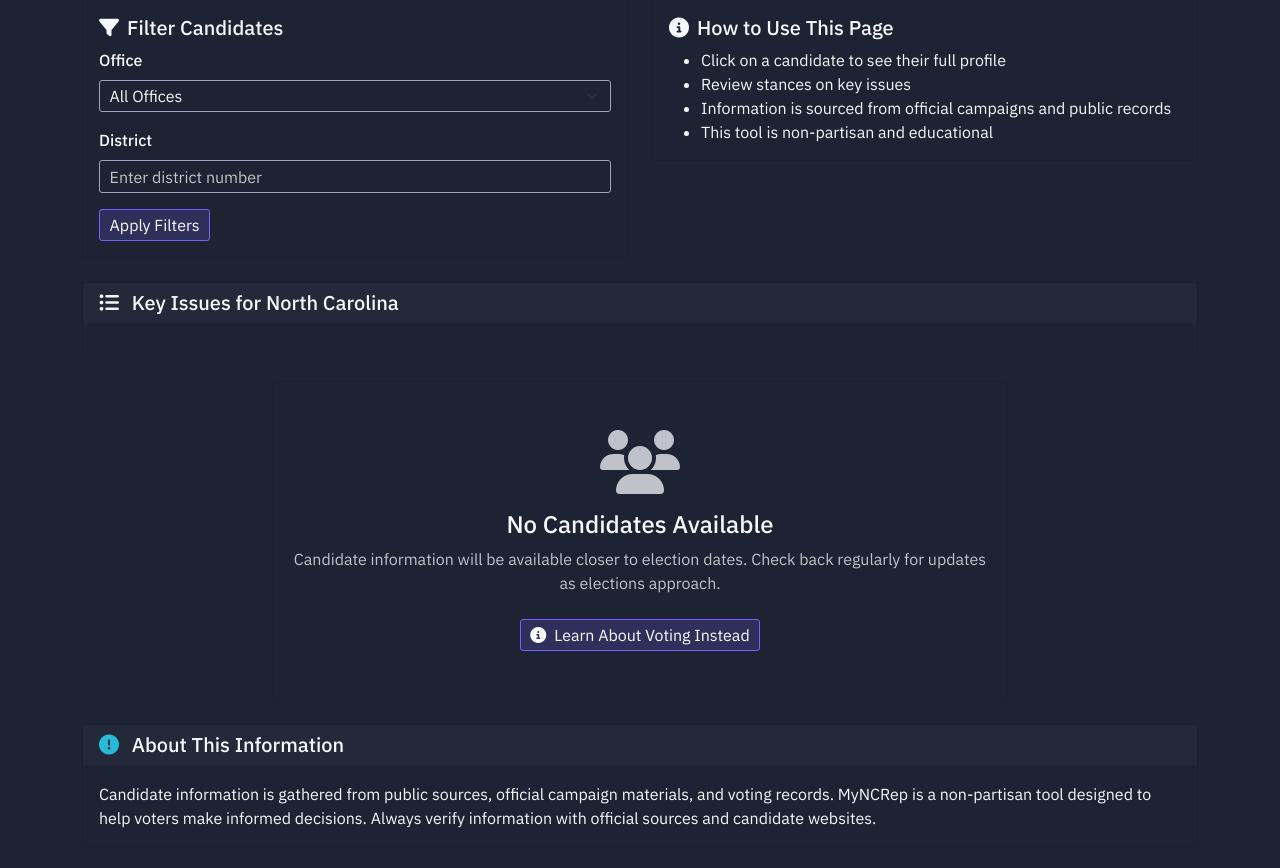
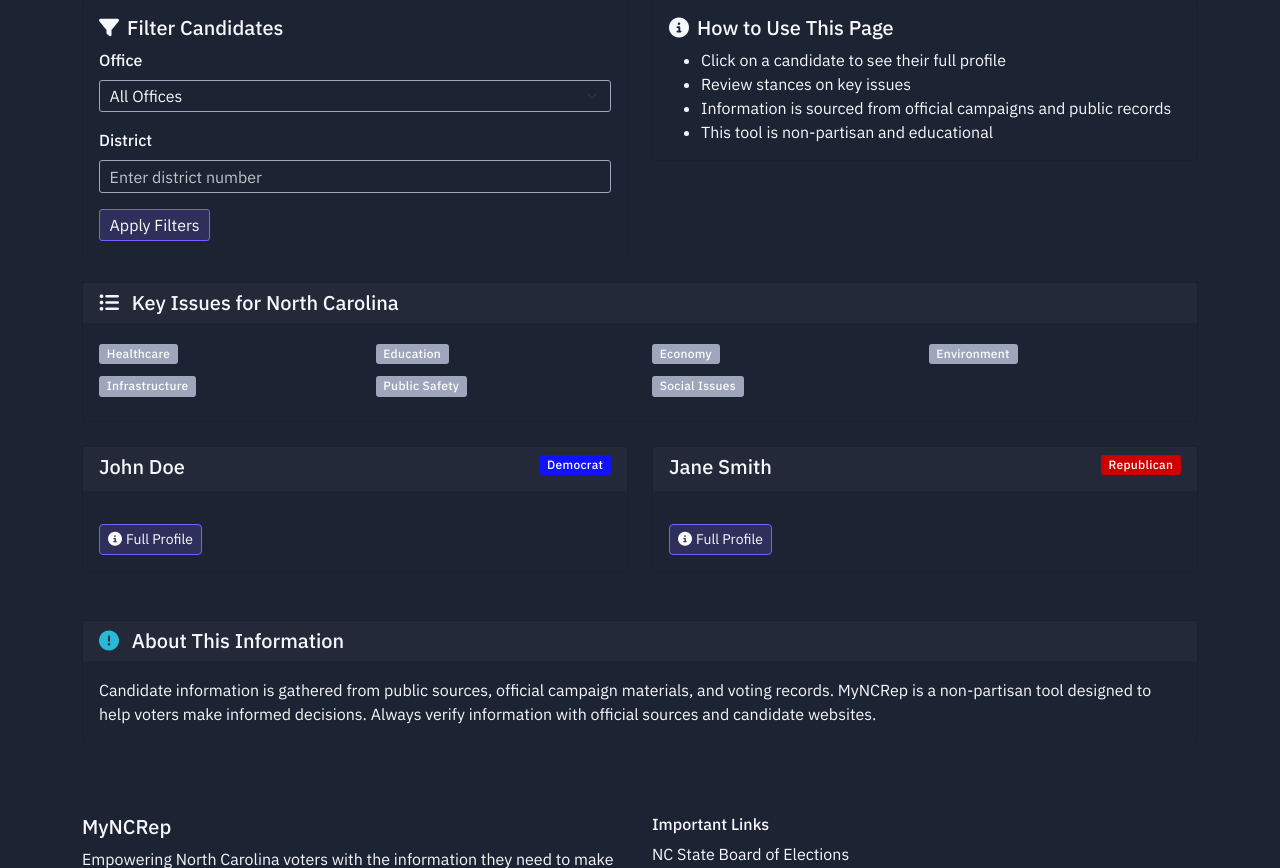
Before and after one commit to EvanY-74/CAC, a Flask app: page /candidates in a window 1280 px wide. Shown: the part 207-1075 px from the top of the page. Run offline with Flask 3, Linux system fonts and the light colour scheme.

Commit message:
Added basic framework for /candidates

```diff
--- a/data.py
+++ b/data.py
@@ -11,6 +11,22 @@ def get_data():
         print(f'Error: The file "{DATA_PATH}" was not found.')
     except json.JSONDecodeError:
         print(f'Error: Could not decode JSON from "{DATA_PATH}". Check for valid JSON format.')
+
+
+def get_all_candidates(attributes = None):
+    """
+    Get specified attributes of the candidates
+    [name, party] -> [{name: "candidate 1", party: "party 1"}, {name: "candidate 2", party: "party 2"}]
+    if attributes is None, every attribute will be returned
+    """
+    if attributes is None:
+        return get_data()['candidates']
+
+    if type(attributes) is not list:
+        attributes = [attributes]
+
+    return [{key: candidate[key] for key in attributes if key in candidate} for candidate in get_data()['candidates']]
+
 
 def search_candidates(attribute, value, unique=True, case_sensitive=False):
     """Search candidates by attribute (most often id or name)"""
@@ -31,12 +47,3 @@ def search_candidates(attribute, value, unique=True, case_sensitive=False):
                 results.append(candidate)
 
     return results
-
-
-def get_candidates(attributes):
-    """Get specified attributes of the candidates"""
-
-    if type(attributes) is not list:
-        attributes = [attributes]
-
-    return [{key: candidate[key] for key in attributes if key in candidate} for candidate in get_data()['candidates']]
--- a/routes.py
+++ b/routes.py
@@ -1,9 +1,11 @@
 from flask import render_template, request, redirect, url_for, flash, jsonify
 from app import app
+
+import data
 # from models import GovTerm, Candidate, CandidateStance, Election
 from api_services import get_polling_locations, get_representatives, get_elections
 import logging
-from datetime import datetime, date
+# from datetime import datetime, date
 
 @app.route('/')
 def index():
@@ -55,8 +57,10 @@ def submit_quiz():
 @app.route('/candidates')
 def candidates():
     """Display candidate information and stances"""
-    from flask import session
-    election_type = session.get('election_type', 'all')
+
+    #* Previous code to get and filter candidates (delete later if for sure not useful)
+    # from flask import session
+    # election_type = session.get('election_type', 'all')
 
     # Filter candidates based on election type if specified
     # if election_type == 'all':
@@ -65,16 +69,19 @@ def candidates():
     #     # This would need more sophisticated filtering based on user location
     #     candidates_list = Candidate.query.filter_by(office=election_type).all()
 
+    #* Evan's code
+    candidates_list = data.get_all_candidates()
+
     # Key issues to display
     key_issues = [
         'Healthcare', 'Education', 'Economy', 'Environment',
         'Infrastructure', 'Public Safety', 'Social Issues'
     ]
 
-    return render_template('candidates.html')
-    # return render_template('candidates.html',
-    #                       candidates=candidates_list,
-    #                       key_issues=key_issues)
+    # return render_template('candidates.html')
+    return render_template('candidates.html',
+                          candidates=candidates_list,
+                          key_issues=key_issues)
 
 @app.route('/voting-info')
 def voting_info():
--- a/static/css/style.css
+++ b/static/css/style.css
@@ -208,6 +208,17 @@ footer {
     overflow: hidden;
 }
 
+/* red/blue/independent coloring */
+.party-badge[party="Democrat"] {
+    background-color: #1111FF !important;
+}
+.party-badge[party="Republican"] {
+    background-color: #CC0000 !important;
+}
+.party-badge /* other */ {
+    background-color: #676767 !important;
+}
+
 /* Modal enhancements */
 .modal-content {
     border: none;
--- a/static/templates/candidates.html
+++ b/static/templates/candidates.html
@@ -97,7 +97,7 @@
                             {% endif %}
                         </div>
                         {% if candidate.party %}
-                        <span class="badge bg-info">{{ candidate.party }}</span>
+                        <span class="badge bg-info party-badge" party="{{ candidate.party }}">{{ candidate.party }}</span>
                         {% endif %}
                     </div>
                 </div>
@@ -155,7 +155,7 @@
                         {% if candidate.party %}
                         <div class="row mb-3">
                             <div class="col-md-6">
-                                <strong>Party:</strong> <span class="badge bg-info">{{ candidate.party }}</span>
+                                <strong>Party:</strong> <span class="badge bg-info party-badge" party="{{ candidate.party }}">{{ candidate.party }}</span>
                             </div>
                         </div>
                         {% endif %}
--- a/static/templates/representatives.html
+++ b/static/templates/representatives.html
@@ -284,7 +284,7 @@ function createRepresentativeCard(rep) {
                     <div>
                         <h6 class="card-title mb-1">${rep.name}</h6>
                         <p class="text-primary small mb-1">${rep.office}</p>
-                        ${rep.party ? `<span class="badge bg-info">${rep.party}</span>` : ''}
+                        ${rep.party ? `<span class="badge bg-info party-badge" party="${rep.party}">${rep.party}</span>` : ''}
                     </div>
                 </div>
 
```
